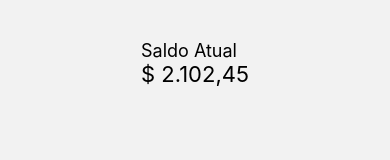
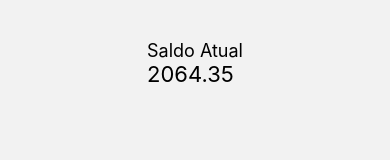
Before and after one commit to Cleyton-1995/SmartMoneyCSC, a React Native app: screen / in a window 390 px wide. Shown: the top 160 px of the page. Built offline with nearby package versions, Linux system fonts and the light colour scheme.

Commit message:
feat: pass currentBalance prop to components

```diff
--- a/src/components/BalanceLabel/index.tsx
+++ b/src/components/BalanceLabel/index.tsx
@@ -3,11 +3,16 @@ import { Text, View } from 'react-native';
 
 import { styles } from './styles';
 
-export function BalanceLabel() {
+export interface BalanceLabelProps {
+  label: string;
+  currentBalance: number;
+}
+
+export function BalanceLabel({label, currentBalance}: BalanceLabelProps) {
   return (
     <View style={styles.container}>
-      <Text style={styles.label}>Saldo Atual</Text>
-      <Text style={styles.value}>$ 2.064,35</Text>
+      <Text style={styles.label}>{label}</Text>
+      <Text style={styles.value}>{currentBalance}</Text>
     </View>
   );
 }
--- a/src/components/BalancePanel/BalancePanelLabel/index.tsx
+++ b/src/components/BalancePanel/BalancePanelLabel/index.tsx
@@ -1,17 +1,20 @@
-import React from 'react';
-import { Text, View } from 'react-native';
-import { styles } from './styles';
+import React from "react";
+import { Text, View } from "react-native";
+import { styles } from "./styles";
 
 interface BalancePanelLabelProps {
-   label: string;
-   value: string;
+  label: string;
+  currentBalance: number;
 }
 
-export function BalancePanelLabel({label, value}: BalancePanelLabelProps) {
+export function BalancePanelLabel({
+  label,
+  currentBalance,
+}: BalancePanelLabelProps) {
   return (
     <View style={styles.container}>
       <Text style={styles.label}>{label}</Text>
-      <Text style={styles.value}>{value}</Text>
+      <Text style={styles.value}>{currentBalance}</Text>
     </View>
   );
 }
--- a/src/components/BalancePanel/index.tsx
+++ b/src/components/BalancePanel/index.tsx
@@ -7,12 +7,14 @@ import { BalancePanelChart } from "./BalancePanelChart";
 
 interface BalancePanelProps {
   onPress: () => void;
+  currentBalance: number  ;
 }
 
-export function BalancePanel({onPress}: BalancePanelProps) {
+export function BalancePanel({ onPress, currentBalance }: BalancePanelProps) {
+
   return (
     <View style={styles.container}>
-      <BalancePanelLabel label="Saldo Atual" value="$ 2.102,45" />
+      <BalancePanelLabel label="Saldo Atual" currentBalance={currentBalance} />
 
       <BalancePanelChart />
 
--- a/src/components/EntryList/index.tsx
+++ b/src/components/EntryList/index.tsx
@@ -3,10 +3,14 @@ import { FlatList, Text, View } from "react-native";
 
 import { styles } from "./styles";
 
-export function EntryList() {
+interface EntryListProps {
+  label: string;
+}
+
+export function EntryList({label}: EntryListProps) {
   return (
     <View style={styles.container}>
-      <Text style={styles.title}>Últimos Lançamentos</Text>
+      <Text style={styles.title}>{label}</Text>
 
       <FlatList
         data={[
--- a/src/screens/Main/index.tsx
+++ b/src/screens/Main/index.tsx
@@ -1,17 +1,22 @@
-import React from 'react';
-import { View } from 'react-native';
+import React from "react";
+import { View } from "react-native";
 
-import { styles } from './styles';
-import { BalancePanel } from '../../components/BalancePanel';
-import { EntrySumary } from '../../components/EntrySumary';
-import { EntryList } from '../../components/EntryList';
+import { styles } from "./styles";
+import { BalancePanel } from "../../components/BalancePanel";
+import { EntrySumary } from "../../components/EntrySumary";
+import { EntryList } from "../../components/EntryList";
 
-export function Main({navigation}: any) {
+export function Main({ navigation }: any) {
+  const currentBalance =  2064.35;
+
   return (
     <View style={styles.container}>
-      <BalancePanel onPress={() => navigation.navigate("NewEntry")} />
-      <EntrySumary/>
-      <EntryList/>
+      <BalancePanel
+        currentBalance={currentBalance}
+        onPress={() => navigation.navigate("NewEntry")}
+      />
+      <EntrySumary />
+      <EntryList label="Últimos Lançamentos" />
     </View>
   );
 }
--- a/src/screens/NewEntry/index.tsx
+++ b/src/screens/NewEntry/index.tsx
@@ -4,11 +4,12 @@ import { Text, TextInput, TouchableOpacity, View } from "react-native";
 import { styles } from "./styles";
 import { BalanceLabel } from "../../components/BalanceLabel";
 import { Ionicons } from "@expo/vector-icons";
+export function NewEntry({ navigation }: any) {
+  const currentBalance = 2064.35;
 
-export function NewEntry({navigation}: any) {
   return (
     <View style={styles.container}>
-      <BalanceLabel />
+      <BalanceLabel currentBalance={currentBalance} label="Saldo Atual" />
 
       <View>
         <TextInput style={styles.input} />
@@ -38,7 +39,10 @@ export function NewEntry({navigation}: any) {
             <Text style={styles.buttonTextAdd}>Adicionar</Text>
           </TouchableOpacity>
 
-          <TouchableOpacity onPress={() => navigation.navigate("Main")} activeOpacity={0.8}>
+          <TouchableOpacity
+            onPress={() => navigation.navigate("Main")}
+            activeOpacity={0.8}
+          >
             <Text style={styles.buttonTextCancel}>Cancelar</Text>
           </TouchableOpacity>
         </View>
--- a/src/screens/Report/index.tsx
+++ b/src/screens/Report/index.tsx
@@ -8,9 +8,11 @@ import { EntryList } from "../../components/EntryList";
 import { Picker } from "@react-native-picker/picker";
 
 export function Report() {
+  const currentBalance = 2064.35;
+
   return (
     <View style={styles.container}>
-      <BalanceLabel />
+      <BalanceLabel label="Saldo Atual" currentBalance={currentBalance} />
 
       <View>
         <Picker>
@@ -22,7 +24,7 @@ export function Report() {
       </View>
 
       <EntrySumary />
-      <EntryList />
+      <EntryList label="Últimos Lançamentos" />
 
       <View style={styles.button}>
         <TouchableOpacity activeOpacity={0.8}>
```
